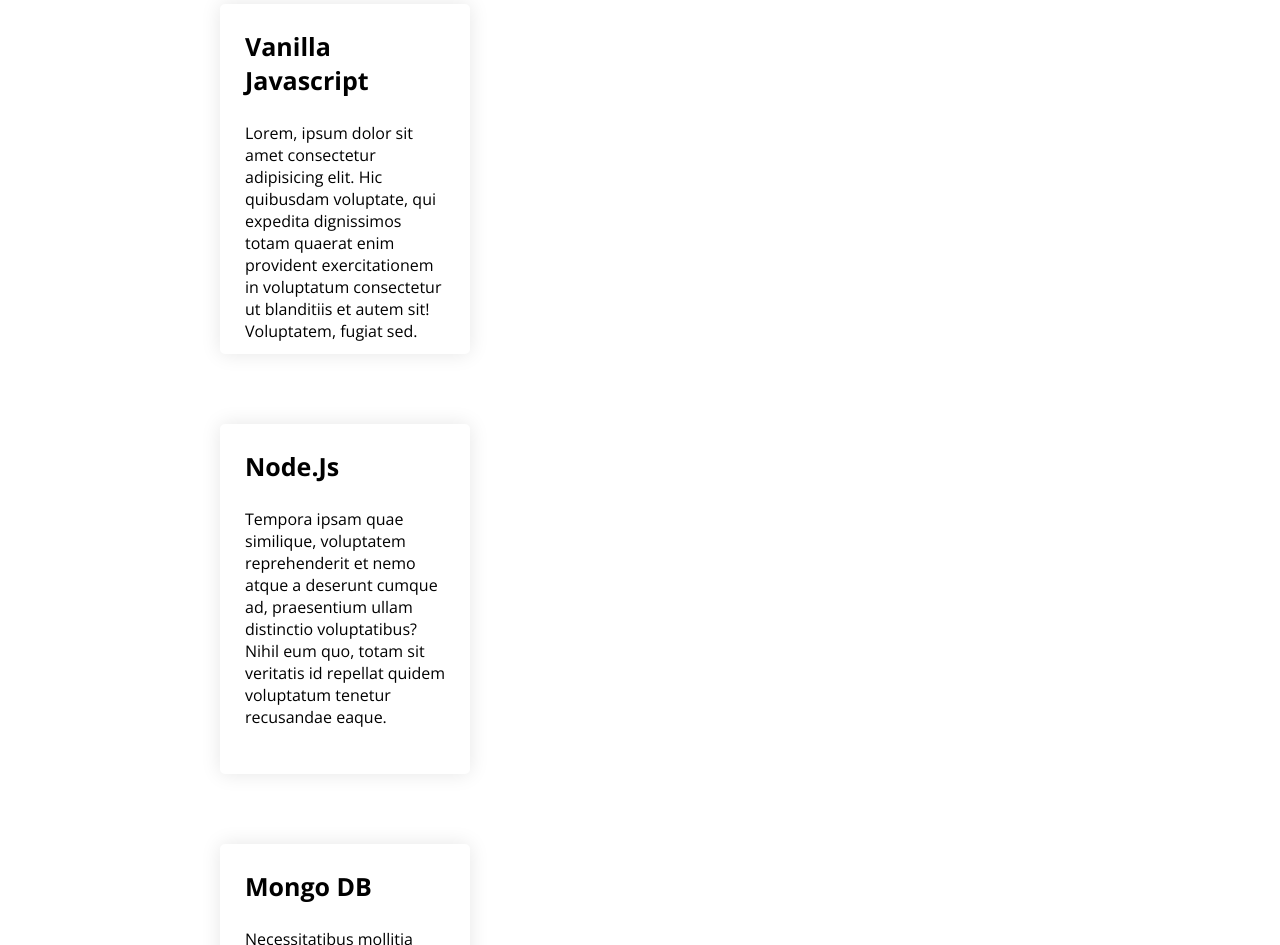
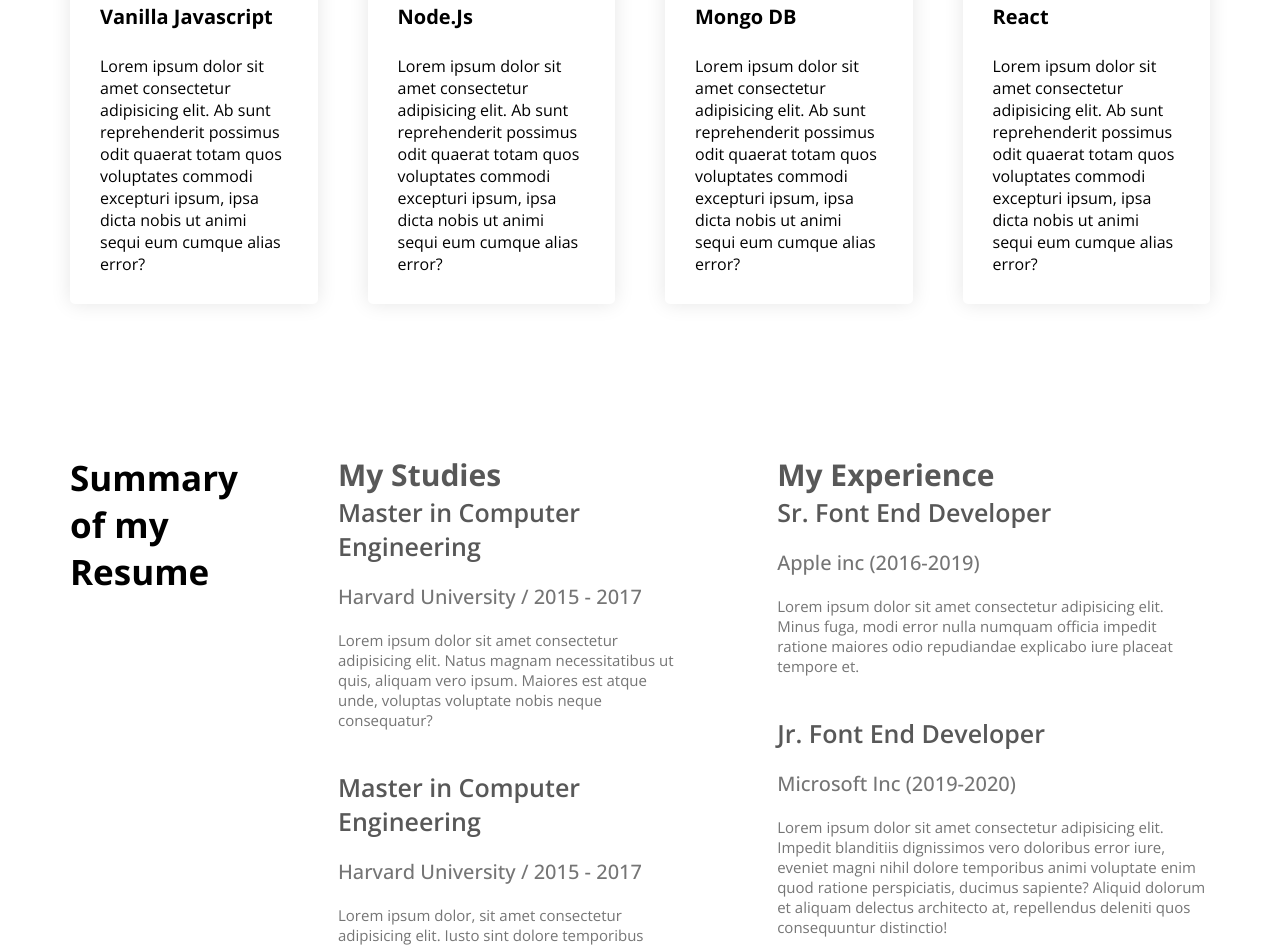
Before and after one commit to tahajibefaj/simple-portfolio, a plain HTML site: page index.html in a window 1280 px wide. Shown: the part 1855-2800 px from the top of the page. Drawn offline with nearby package versions, Linux system fonts and the light colour scheme.

Commit message:
added summary section

```diff
--- a/index.html
+++ b/index.html
@@ -24,7 +24,8 @@
           <li><button class="btn-primary">Hire</button></li>
         </ul>
       </nav>
-      <!-- header banner -->
+
+      <!-- header -->
 
       <div class="banner">
         <div>
@@ -41,9 +42,10 @@
         <img src="images/hardy.png" alt="tahajib image" class="banner-image" />
       </div>
     </header>
-    <main>
+
     <!-- about me -->
 
+    <main>
       <section class="aboutme">
         <h3 class="section-title">About Me</h3>
         <p class="section-description">
@@ -75,27 +77,138 @@
           </div>
         </div>
       </section>
+
+      <!-- skills -->
+
       <section class="work">
-        <h3 class="section-title">What is my Work?</h3>
-        <p class="section-description">Lorem ipsum dolor sit amet consectetur adipisicing elit. Aliquid tempore delectus nemo aut recusandae odio, deleniti sit temporibus ea officia, harum consectetur quas nihil culpa reiciendis quos exercitationem id veniam a dolore qui blanditiis quia minus. Accusamus dolorum ut quaerat. Lorem ipsum dolor sit, amet consectetur adipisicing elit. Vero cupiditate molestiae aliquam officia unde eum vel ad dolor. Consectetur ratione deleniti corporis recusandae quas cupiditate facere voluptatibus repellendus alias temporibus exercitationem nisi, ab aliquam error odio optio. Laboriosam, at maiores?</p>
-
+        <h3 class="section-title">What are my Skills?</h3>
+        <p class="section-description">
+          Lorem ipsum dolor sit amet consectetur adipisicing elit. Aliquid
+          tempore delectus nemo aut recusandae odio, deleniti sit temporibus ea
+          officia, harum consectetur quas nihil culpa reiciendis quos
+          exercitationem id veniam a dolore qui blanditiis quia minus. Accusamus
+          dolorum ut quaerat. Lorem ipsum dolor sit, amet consectetur
+          adipisicing elit. Vero cupiditate molestiae aliquam officia unde eum
+          vel ad dolor. Consectetur ratione deleniti corporis recusandae quas
+          cupiditate facere voluptatibus repellendus alias temporibus
+          exercitationem nisi, ab aliquam error odio optio. Laboriosam, at
+          maiores?
+        </p>
+        <div class="work-container">
           <div class="work-box">
+            <img class="work-image" src="images/icons/js.png" alt="" />
             <h4 class="work-title">Vanilla Javascript</h4>
-        <p class="work-description">Lorem, ipsum dolor sit amet consectetur adipisicing elit. Hic quibusdam voluptate, qui expedita dignissimos totam quaerat enim provident exercitationem in voluptatum consectetur ut blanditiis et autem sit! Voluptatem, fugiat sed.</p>
+            <p class="work-description">
+              Lorem ipsum dolor sit amet consectetur adipisicing elit. Ab sunt
+              reprehenderit possimus odit quaerat totam quos voluptates commodi
+              excepturi ipsum, ipsa dicta nobis ut animi sequi eum cumque alias
+              error?
+            </p>
           </div>
           <div class="work-box">
+            <img class="work-image" src="images/icons/nodejs.png" alt="" />
             <h4 class="work-title">Node.Js</h4>
-        <p class="work-description">Tempora ipsam quae similique, voluptatem reprehenderit et nemo atque a deserunt cumque ad, praesentium ullam distinctio voluptatibus? Nihil eum quo, totam sit veritatis id repellat quidem voluptatum tenetur recusandae eaque.</p>
+            <p class="work-description">
+              Lorem ipsum dolor sit amet consectetur adipisicing elit. Ab sunt
+              reprehenderit possimus odit quaerat totam quos voluptates commodi
+              excepturi ipsum, ipsa dicta nobis ut animi sequi eum cumque alias
+              error?
+            </p>
           </div>
           <div class="work-box">
+            <img class="work-image" src="images/icons/mongo.png" alt="" />
             <h4 class="work-title">Mongo DB</h4>
-        <p class="work-description">Necessitatibus mollitia itaque facilis voluptates quasi quia aperiam labore aut architecto tempora totam culpa doloremque, esse asperiores reprehenderit dolore ut earum! Eum sequi illum ipsum, maiores reprehenderit possimus neque natus!</p>
+            <p class="work-description">
+              Lorem ipsum dolor sit amet consectetur adipisicing elit. Ab sunt
+              reprehenderit possimus odit quaerat totam quos voluptates commodi
+              excepturi ipsum, ipsa dicta nobis ut animi sequi eum cumque alias
+              error?
+            </p>
           </div>
           <div class="work-box">
+            <img class="work-image" src="images/icons/react.png" alt="" />
             <h4 class="work-title">React</h4>
-        <p class="work-description">Ipsa ea, illo debitis eum excepturi ad nam inventore, odit doloribus sit, reiciendis vel accusantium recusandae voluptas. Eum doloribus ipsum architecto impedit in cupiditate praesentium cum nesciunt neque, beatae recusandae.</p>
+            <p class="work-description">
+              Lorem ipsum dolor sit amet consectetur adipisicing elit. Ab sunt
+              reprehenderit possimus odit quaerat totam quos voluptates commodi
+              excepturi ipsum, ipsa dicta nobis ut animi sequi eum cumque alias
+              error?
+            </p>
+          </div>
         </div>
       </section>
+
+      <!-- resume -->
+
+      <div class="resume">
+        <h3 class="section-title">Summary of my Resume</h3>
+        <div class="resume-content">
+          <h4 class="resume-title">My Studies</h4>
+          <div class="resume-container">
+            <p class="resume-subtitle">Master in Computer Engineering</p>
+            <p class="resume-value">Harvard University / 2015 - 2017</p>
+            <p class="resume-description">
+              Lorem ipsum dolor sit amet consectetur adipisicing elit. Natus
+              magnam necessitatibus ut quis, aliquam vero ipsum. Maiores est
+              atque unde, voluptas voluptate nobis neque consequatur?
+            </p>
+          </div>
+          <div class="resume-container">
+            <p class="resume-subtitle">Master in Computer Engineering</p>
+            <p class="resume-value">Harvard University / 2015 - 2017</p>
+            <p class="resume-description">
+              Lorem ipsum dolor, sit amet consectetur adipisicing elit. Iusto
+              sint dolore temporibus omnis odit mollitia facilis voluptatibus,
+              cumque officiis unde enim, blanditiis eius in quibusdam rerum
+              delectus consectetur est minima?
+            </p>
+          </div>
+          <div class="resume-container">
+            <p class="resume-subtitle">Master in Computer Engineering</p>
+            <p class="resume-value">Harvard University / 2015 - 2017</p>
+            <p class="resume-description">
+              Lorem ipsum dolor sit amet consectetur, adipisicing elit. Nobis
+              repellat repellendus aspernatur nulla minus, possimus tempore,
+              asperiores quod iusto debitis similique corporis impedit quam
+              rerum? Fuga nisi quia quod non eveniet nulla iure ducimus!
+            </p>
+          </div>
+        </div>
+        <div class="resume-content">
+          <h4 class="resume-title">My Experience</h4>
+          <div class="resume-container">
+            <p class="resume-subtitle">Sr. Font End Developer</p>
+            <p class="resume-value">Apple inc (2016-2019)</p>
+            <p class="resume-description">
+              Lorem ipsum dolor sit amet consectetur adipisicing elit. Minus
+              fuga, modi error nulla numquam officia impedit ratione maiores
+              odio repudiandae explicabo iure placeat tempore et.
+            </p>
+          </div>
+          <div class="resume-container">
+            <p class="resume-subtitle">Jr. Font End Developer</p>
+            <p class="resume-value">Microsoft Inc (2019-2020)</p>
+            <p class="resume-description">
+              Lorem ipsum dolor sit amet consectetur adipisicing elit. Impedit
+              blanditiis dignissimos vero doloribus error iure, eveniet magni
+              nihil dolore temporibus animi voluptate enim quod ratione
+              perspiciatis, ducimus sapiente? Aliquid dolorum et aliquam
+              delectus architecto at, repellendus deleniti quos consequuntur
+              distinctio!
+            </p>
+          </div>
+          <div class="resume-container">
+            <p class="resume-subtitle">HTML Developer</p>
+            <p class="resume-value">Adobe Inc (2020-Present)</p>
+            <p class="resume-description">
+              Lorem ipsum dolor sit amet consectetur, adipisicing elit.
+              Reprehenderit nesciunt repudiandae rem, omnis, adipisci laborum
+              deserunt possimus incidunt, nam praesentium nisi aspernatur
+              aperiam illum aut ad provident deleniti cumque vero.
+            </p>
+          </div>
+        </div>
+      </div>
     </main>
     <footer></footer>
   </body>
--- a/styles/portfolio.css
+++ b/styles/portfolio.css
@@ -54,7 +54,7 @@ nav ul {
 
 .banner-subtitle {
   font-size: 40px;
-  color: rgb(68, 68, 68);
+  color: #757575;
   margin-bottom: 5px;
 }
 .banner-title {
@@ -65,7 +65,7 @@ nav ul {
 }
 
 .banner-description {
-  color: rgb(68, 68, 68);
+  color: #757575;
   font-size: 15px;
   margin-bottom: 35px;
 }
@@ -79,12 +79,17 @@ main {
 /* about me style */
 
 .aboutme {
-  margin-top: 100px;
   background: rgb(233, 252, 255);
   border-radius: 15px;
   padding: 130px 150px;
   text-align: center;
+  box-shadow: 0px 0px 20px rgb(230, 230, 230);
 }
+
+section {
+  margin-top: 100;
+}
+
 .section-title {
   color: black;
   font-size: 35px;
@@ -93,8 +98,9 @@ main {
 
 .section-description {
   margin-bottom: 30px;
-  color: rgb(68, 68, 68);
+  color: #757575;
   font-size: 15px;
+  font-weight: 500;
 }
 
 .about-info-container {
@@ -103,11 +109,11 @@ main {
 }
 
 .name {
-  color: rgb(68, 68, 68);
+  color: #757575;
 }
 
 .value {
-  color: rgb(68, 68, 68);
+  color: #585858;
   font-weight: 700;
 }
 .about-info {
@@ -117,24 +123,64 @@ main {
 /* work styles */
 
 .work {
-  margin-bottom: 100px;
   border-radius: 15px;
-  padding: 150px 150px;
+  padding: 150px 0;
   text-align: center;
-
 }
-
+.work-container {
+  display: flex;
+  gap: 50px;
+}
 .work-box {
   margin-top: 70px;
   text-align: left;
   background-color: white;
   box-shadow: 0px 0px 20px rgb(230, 230, 230);
   border-radius: 5px;
-  padding: 25px;
-  height: 300px;
-  width: 200px;
+  padding: 30px;
+  height: 350px;
+  width: 300px;
 }
 .work-title {
-  font-size: 25px;
+  font-size: 20px;
   margin-bottom: 25px;
 }
+
+.work-image {
+  margin-bottom: 30px;
+}
+
+
+/* resume styles */
+
+.resume{
+  display: flex;
+  gap: 100px;
+}
+
+/* .resume-content {
+  display: flex;
+} */
+
+.resume-title {
+  font-size: 30px;
+  color: #585858;
+}
+
+.resume-subtitle {
+  color: #585858;
+  font-size: 25px;
+  font-weight: 600;
+  margin-bottom: 20px;
+}
+.resume-value {
+  font-size: 20px;
+  font-weight: 500;
+  color: #757575;
+  margin-bottom: 20px;
+}
+.resume-description {
+  color: #757575;
+  font-size: 15px;
+  margin-bottom: 40px;
+}
```
Lines whose indentation alone changed are shown as unchanged.
